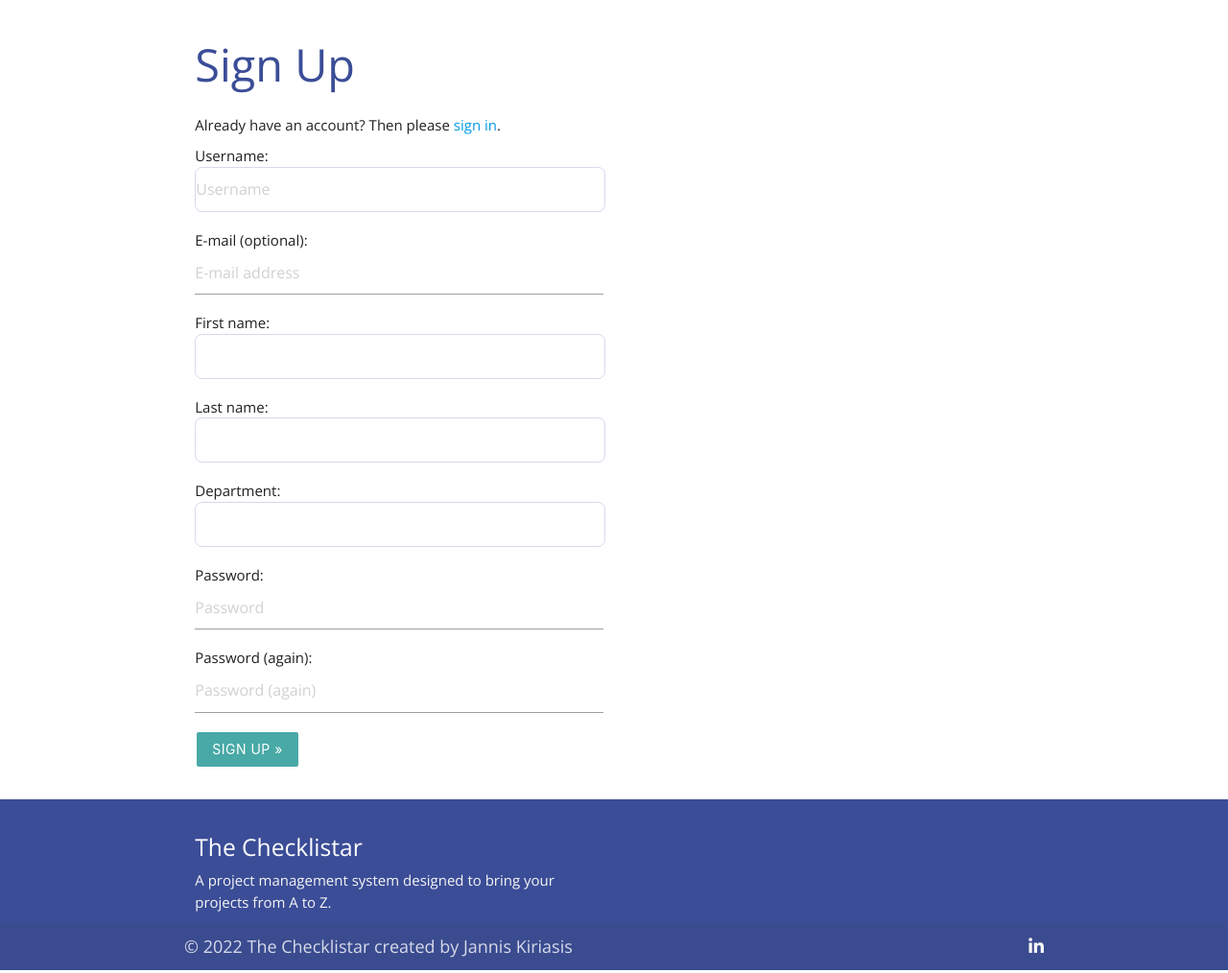
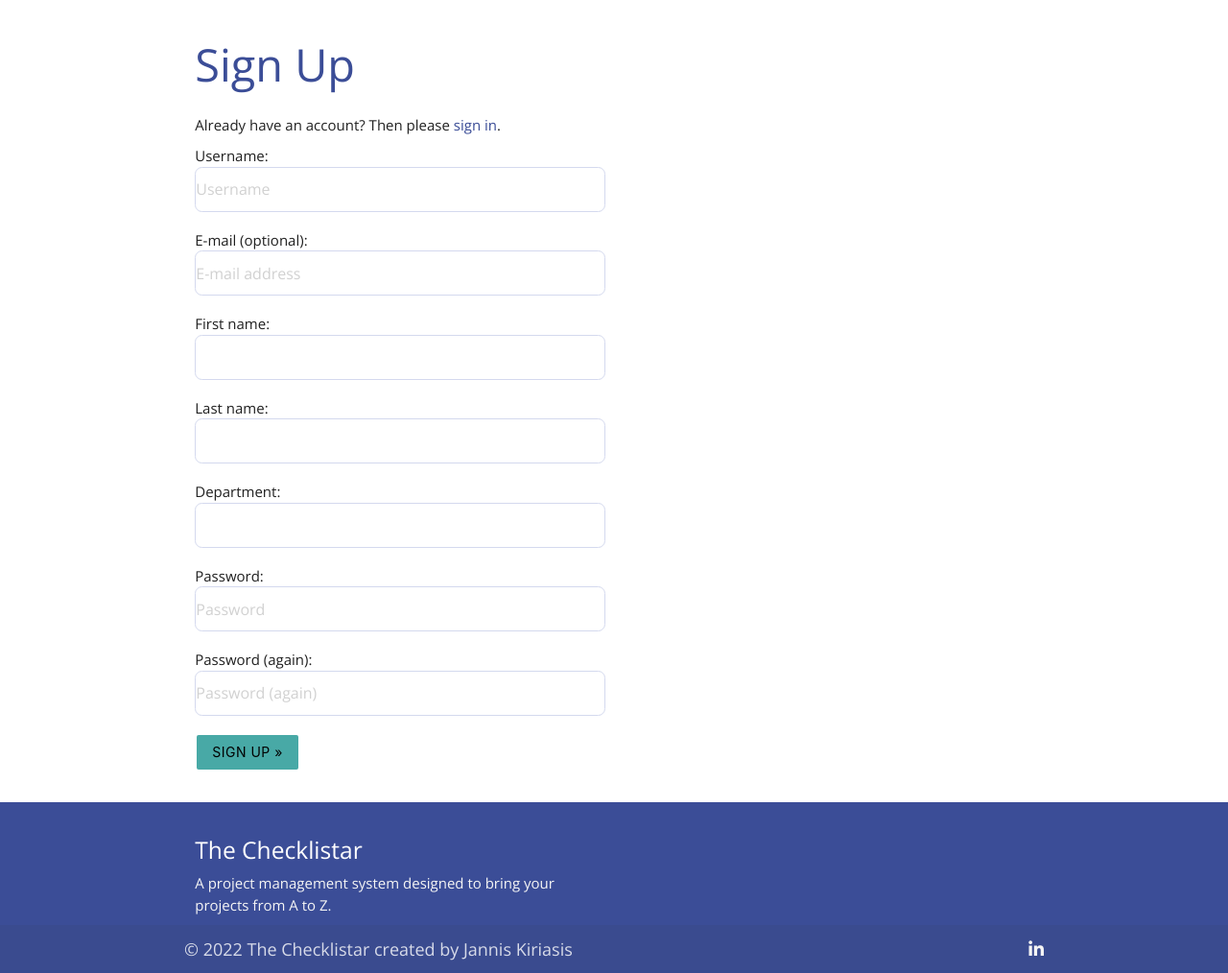
Before and after one commit to jannis-kiriasis/the-checklistar, a Django app: page /accounts/signup/ in a window 1280 px wide. Shown: the part 64-1078 px from the top of the page at 96% size. Run offline with Django 3.2, Linux system fonts and the light colour scheme; some libraries are stand-ins or nearby versions; some web fonts are replaced.

Commit message:
Style sign up input fields border.

```diff
--- a/project_management/templates/account/signup.html
+++ b/project_management/templates/account/signup.html
@@ -11,7 +11,7 @@
           <h1>{% trans "Sign Up" %}</h1>
 
           <p>{% blocktrans %}Already have an account? Then please <a
-                  href="{{ login_url }}">sign
+                  href="{{ login_url }}" class="a-notification">sign
                   in</a>.{% endblocktrans %}</p>
 
           <form class="signup margin-bottom" id="signup_form"
@@ -23,7 +23,7 @@
               <input type="hidden" name="{{ redirect_field_name }}"
                   value="{{ redirect_field_value }}" />
               {% endif %}
-              <button class="btn"
+              <button class="btn text-black"
                   type="submit">{% trans "Sign Up" %}
                   &raquo;</button>
           </form>
--- a/static/css/style.css
+++ b/static/css/style.css
@@ -278,6 +278,8 @@ label {
 
 input[type=text]:not(.browser-default),
 input[type=date]:not(.browser-default),
+input[type=password]:not(.browser-default),
+input[type=email]:not(.browser-default),
 select,
 textarea {
     border-radius: 0.5rem;
```
